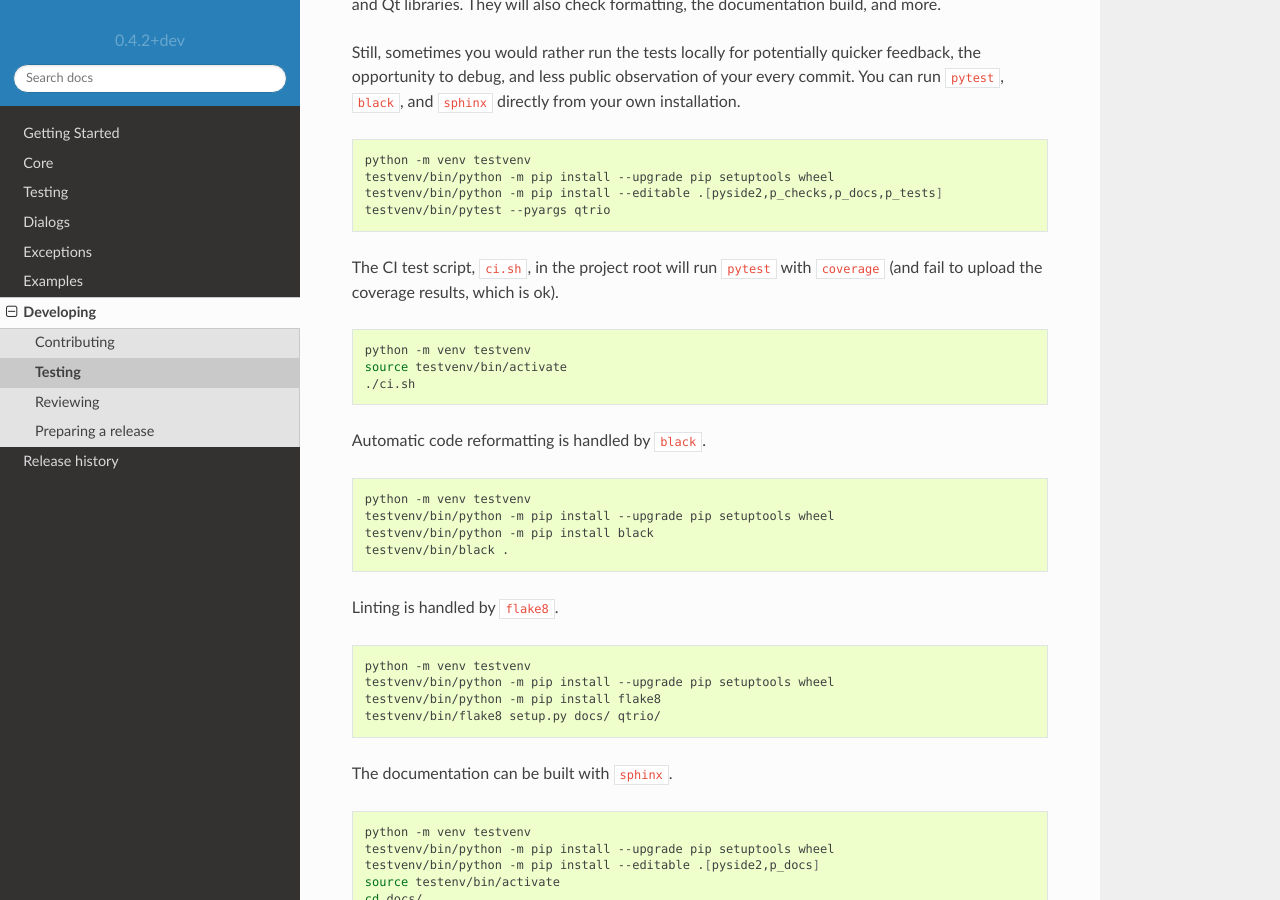
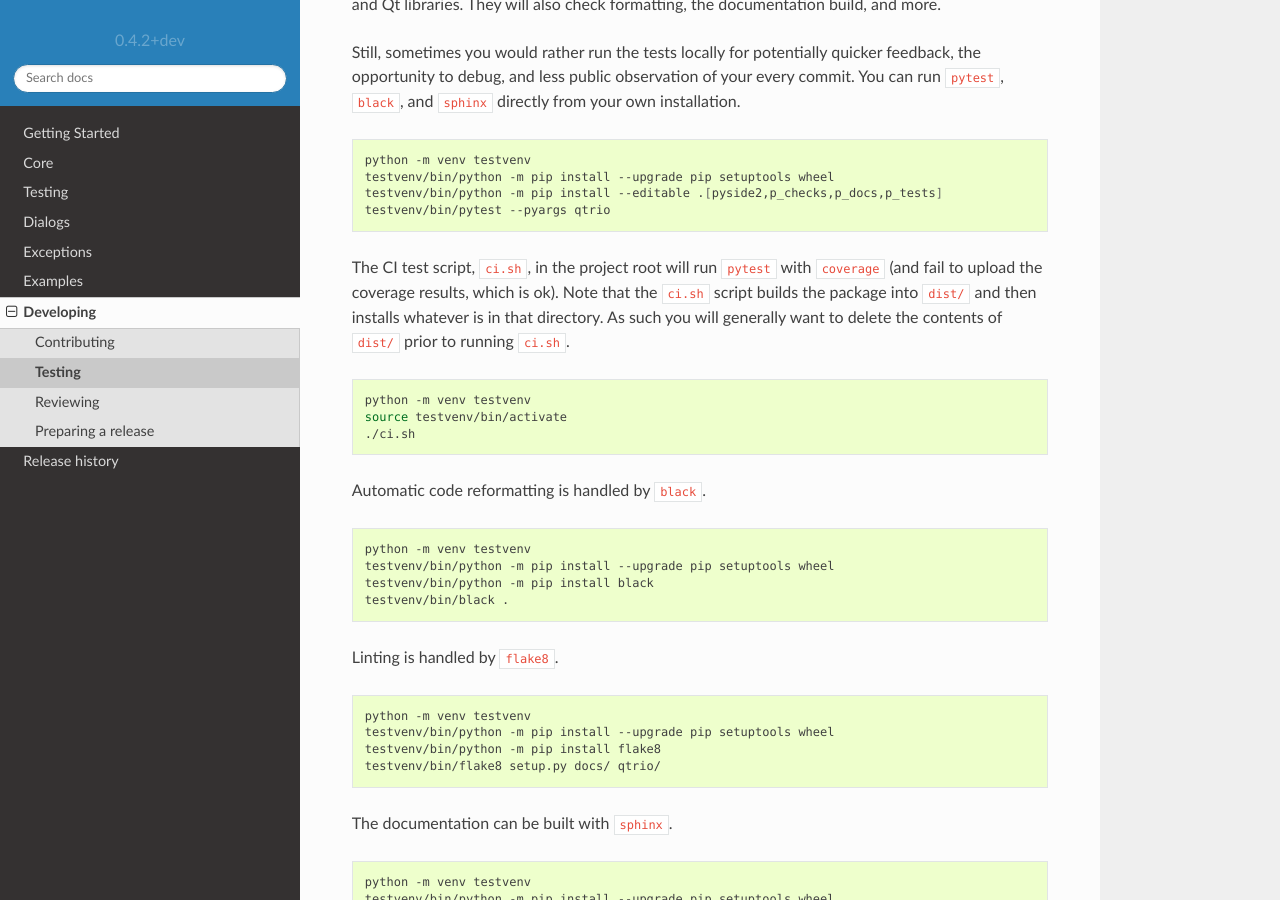
Before and after one commit to altendky/qtrio, a Sphinx documentation site: the page built from docs/source/development/testing.rst, in a window 1280 px wide and 900 px high, scrolled down 413 px. Built offline with Sphinx 7.4.7 and the Read the Docs theme 2.0.0, drawn with Linux system fonts in a browser that asks for light colours.

Commit message:
document need for empty dist/ before running ci.sh

```diff
--- a/docs/source/development/testing.rst
+++ b/docs/source/development/testing.rst
@@ -21,7 +21,10 @@ You can run ``pytest``, ``black``, and ``sphinx`` directly from your own install
    testvenv/bin/pytest --pyargs qtrio
 
 The CI test script, ``ci.sh``, in the project root will run ``pytest`` with ``coverage``
-(and fail to upload the coverage results, which is ok).
+(and fail to upload the coverage results, which is ok).  Note that the ``ci.sh`` script
+builds the package into ``dist/`` and then installs whatever is in that directory.  As
+such you will generally want to delete the contents of ``dist/`` prior to running
+``ci.sh``.
 
 .. code-block:: bash
 
```
